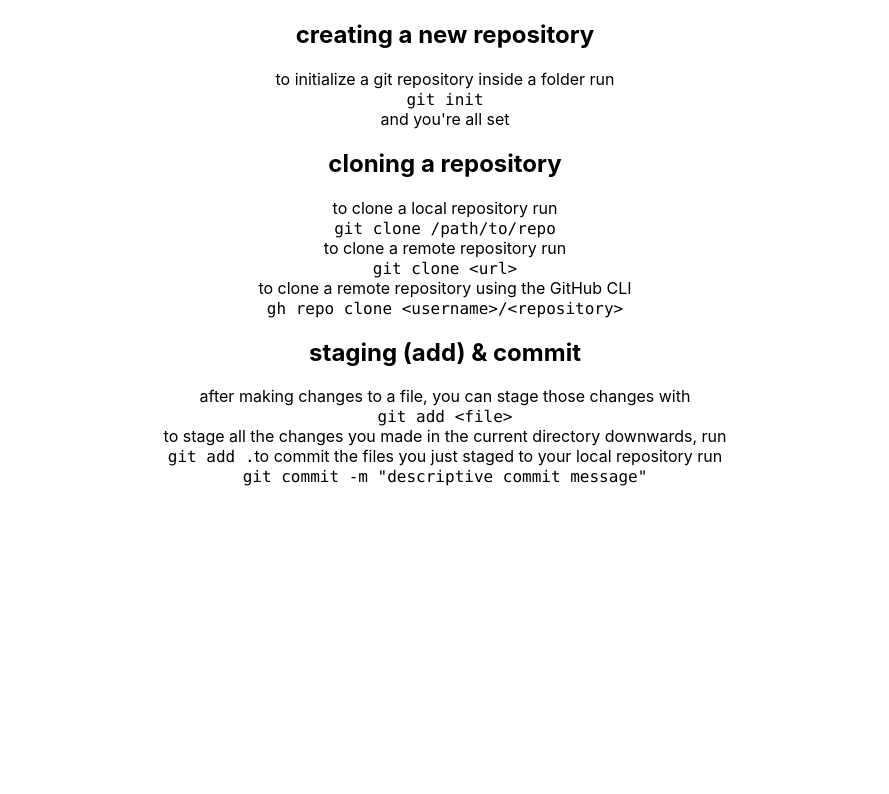
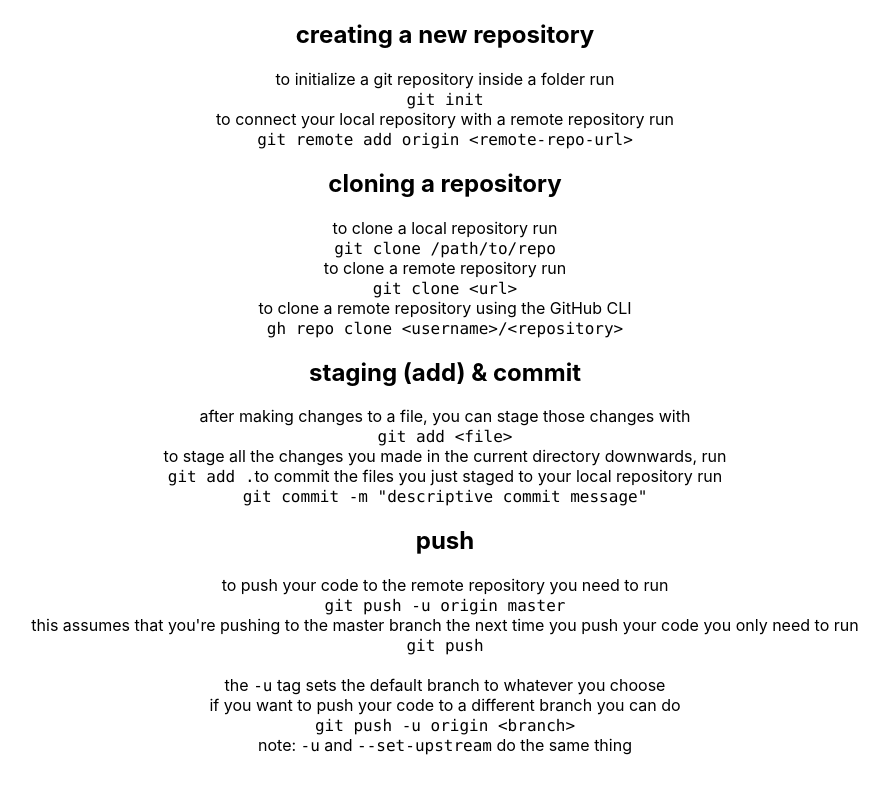
Before and after one commit to itispx/git-cheat-sheet, a React (Create React App) app: page / in a window 1280 px wide. Shown: the top 794 px of the page, without its empty margins (195-1084 px from the left). Built offline with nearby package versions, Linux system fonts and the light colour scheme.

Commit message:
git push

```diff
--- a/src/App.tsx
+++ b/src/App.tsx
@@ -9,7 +9,8 @@ function App() {
       <Section title="creating a new repository">
         to initialize a git repository inside a folder run <br />
         <code>git init</code> <br />
-        and you're all set
+        to connect your local repository with a remote repository run <br />
+        <code>git remote add origin &lt;remote-repo-url&gt;</code>
       </Section>
 
       <Section title="cloning a repository">
@@ -34,6 +35,21 @@ function App() {
         to commit the files you just staged to your local repository run <br />
         <code>git commit -m "descriptive commit message"</code>
       </Section>
+
+      <Section title="push">
+        to push your code to the remote repository you need to run <br />
+        <code>git push -u origin master</code> <br />
+        this assumes that you're pushing to the master branch the next time you
+        push your code you only need to run <br />
+        <code>git push</code> <br />
+        <br />
+        the <code>-u</code> tag sets the default branch to whatever you choose
+        <br />
+        if you want to push your code to a different branch you can do <br />
+        <code>git push -u origin &lt;branch&gt;</code>
+        <br />
+        note: <code>-u</code> and <code>--set-upstream</code> do the same thing
+      </Section>
     </div>
   );
 }
```
